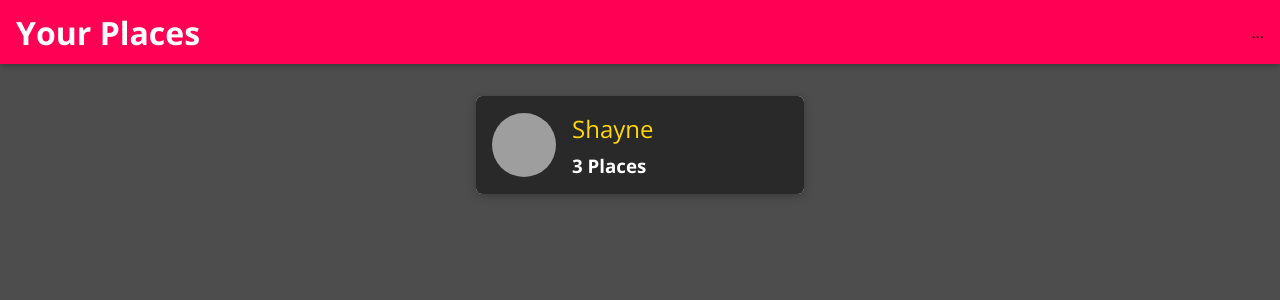
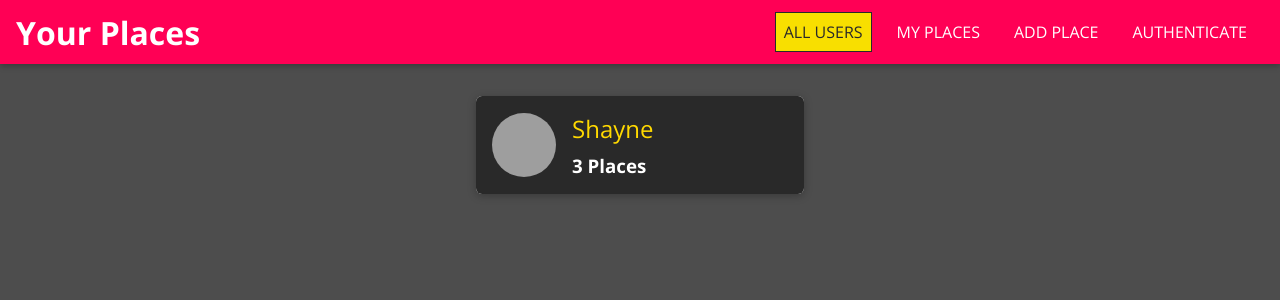
Before and after one commit to shayne243/mern-app, a React (Create React App) app in the folder frontend/: page / in a window 1280 px wide. Shown: the top 300 px of the page. Built offline with nearby package versions, Linux system fonts and the light colour scheme; grey boxes are pictures that could not be loaded.

Commit message:
added navigation links

```diff
--- a/frontend/src/shared/components/Navigation/MainNavigation.js
+++ b/frontend/src/shared/components/Navigation/MainNavigation.js
@@ -3,6 +3,7 @@
 
 import "./MainNavigation.css";
 import MainHeader from "./MainHeader";
+import NavLinks from "./NavLinks";
 
 const MainNavigation = (props) => {
   return (
@@ -16,7 +17,7 @@
         <Link to="/">Your Places</Link>
       </h1>
       <nav>
-          ...
+        <NavLinks />
       </nav>
     </MainHeader>
   );
--- a/frontend/src/shared/components/Navigation/NavLinks.css
+++ b/frontend/src/shared/components/Navigation/NavLinks.css
@@ -0,0 +1,76 @@
+.nav-links {
+  list-style: none;
+  margin: 0;
+  padding: 0;
+  width: 100%;
+  height: 100%;
+  display: flex;
+  flex-direction: column;
+  justify-content: center;
+  align-items: center;
+}
+
+.nav-links li {
+  margin: 1rem;
+}
+
+.nav-links a {
+  border: 1px solid transparent;
+  color: #292929;
+  text-decoration: none;
+  padding: 0.5rem;
+}
+
+.nav-links a:hover,
+.nav-links a:active,
+.nav-links a.active {
+  background: #f8df00;
+  border-color: #292929;
+  color: #292929;
+}
+
+.nav-links button {
+  cursor: pointer;
+  border: 1px solid #292929;
+  color: #292929;
+  background: transparent;
+  padding: 0.5rem;
+  font: inherit;
+}
+
+.nav-links button:focus {
+  outline: none;
+}
+
+.nav-links button:hover,
+.nav-links button:active {
+  background: #292929;
+  color: white;
+}
+
+@media (min-width: 768px) {
+  .nav-links {
+    flex-direction: row;
+  }
+
+  .nav-links li {
+    margin: 0 0.5rem;
+  }
+
+  .nav-links a {
+    color: white;
+    text-decoration: none;
+  }
+
+  .nav-links button {
+    border: 1px solid white;
+    color: white;
+    background: transparent;
+  }
+
+  .nav-links button:hover,
+  .nav-links button:active {
+    background: #f8df00;
+    color: #292929;
+  }
+}
--- a/frontend/src/shared/components/Navigation/NavLinks.js
+++ b/frontend/src/shared/components/Navigation/NavLinks.js
@@ -0,0 +1,25 @@
+import React from "react";
+import { NavLink } from "react-router-dom";
+
+import "./NavLinks.css";
+
+const NavLinks = (props) => {
+  return (
+    <ul className="nav-links">
+        <li>
+          <NavLink to="/" exact>ALL USERS</NavLink>
+        </li>
+        <li>
+            <NavLink to="/u1/places">MY PLACES</NavLink>
+        </li>
+        <li>
+            <NavLink to="/places/new">ADD PLACE</NavLink>
+        </li>
+        <li>
+            <NavLink to="/auth">AUTHENTICATE</NavLink>
+        </li>
+    </ul>
+  );
+};
+
+export default NavLinks;
```
